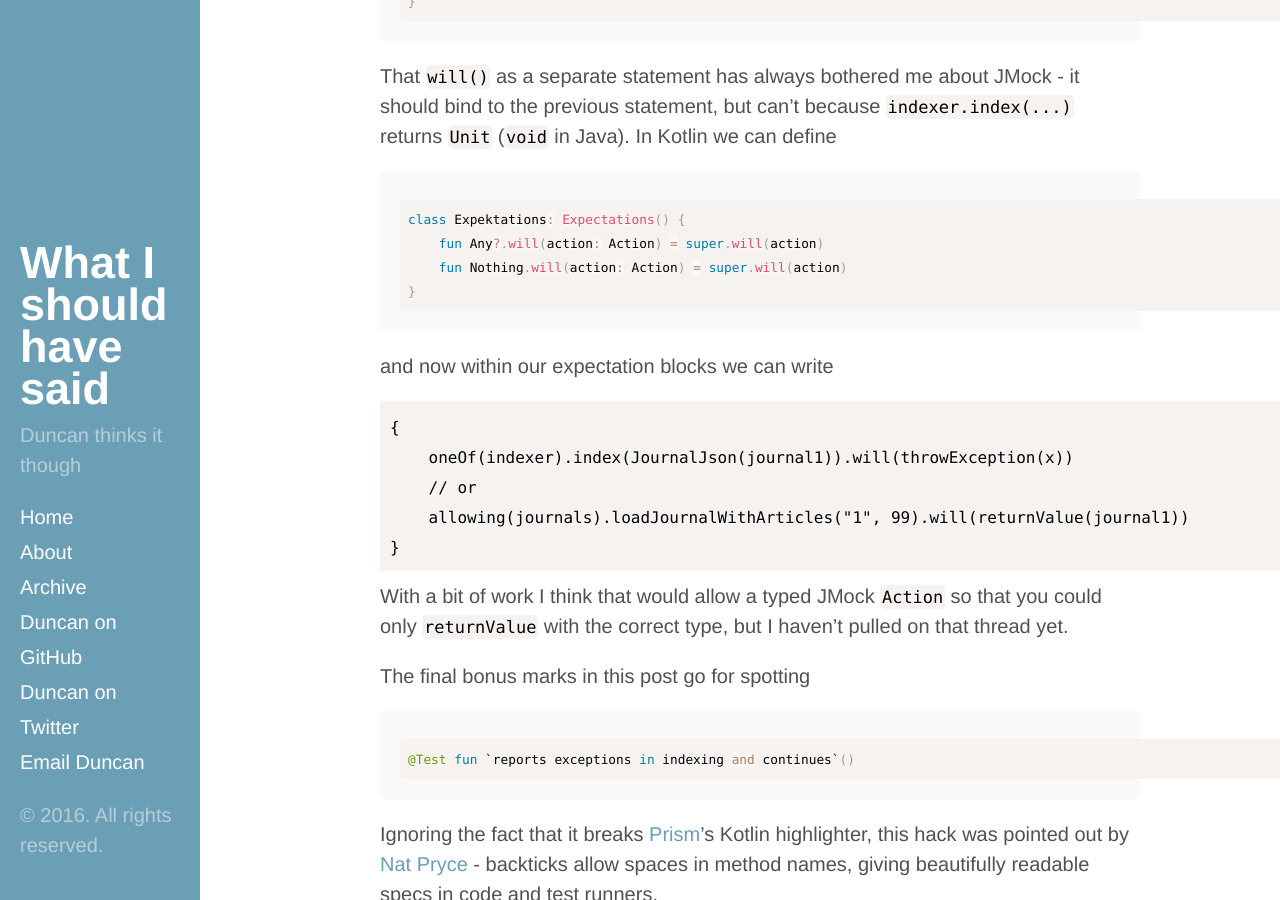
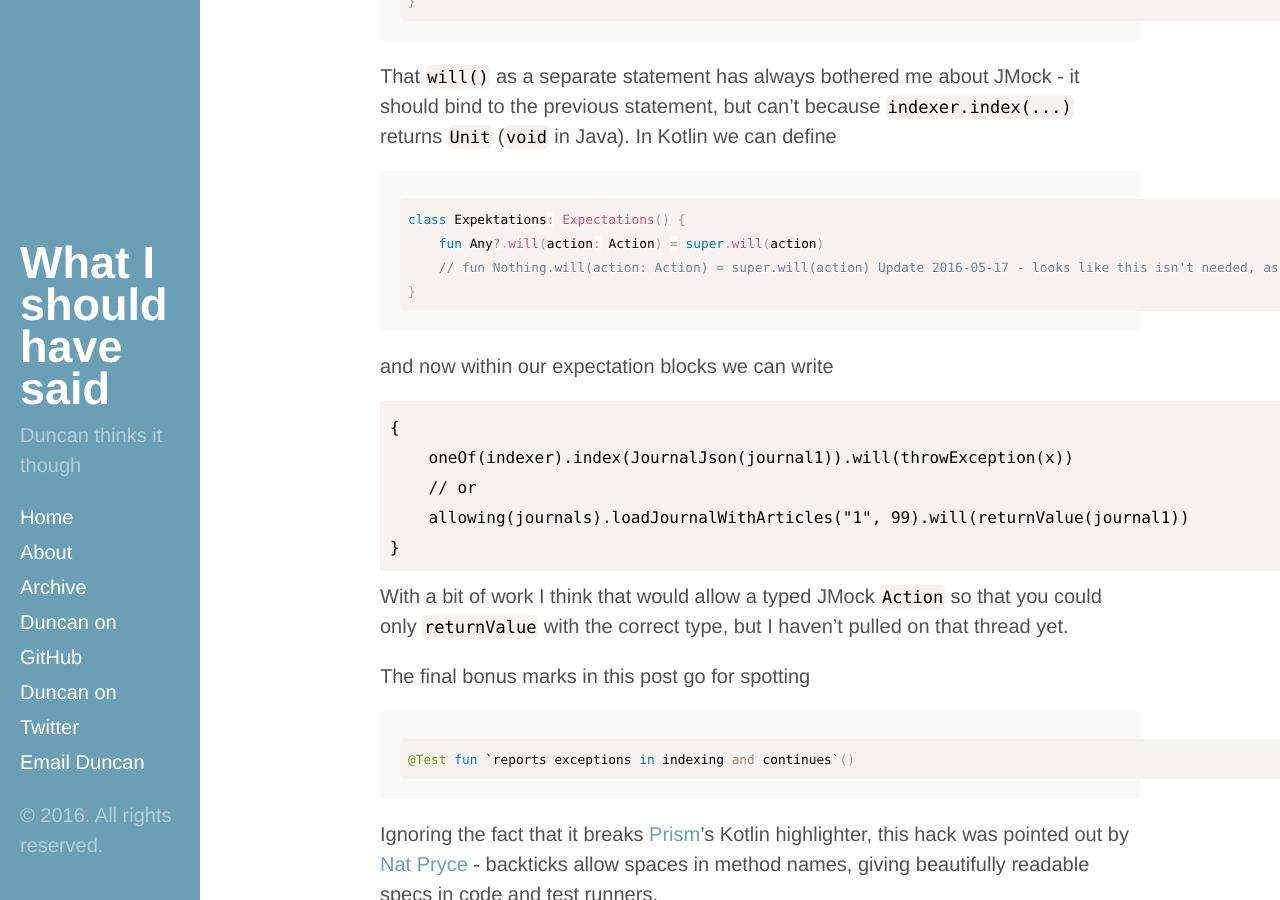
Before and after one commit to dmcg/dmcg.github.io, a Jekyll site: the page built from _posts/2016-05-01-jmock-and-kotlin.md, in a window 1280 px wide and 900 px high, scrolled down 4275 px. Built offline with Jekyll 4.4.1, drawn with Linux system fonts in a browser that asks for light colours; comment, search, counter and statistics services are not loaded.

Commit message:
Errata - don't need to add extension method to Nothing

````diff
--- a/_posts/2016-05-01-jmock-and-kotlin.md
+++ b/_posts/2016-05-01-jmock-and-kotlin.md
@@ -172,7 +172,7 @@ bind to the previous statement, but can't because `indexer.index(...)` returns `
 ``` kotlin
 class Expektations: Expectations() {
     fun Any?.will(action: Action) = super.will(action)
-    fun Nothing.will(action: Action) = super.will(action)
+    // fun Nothing.will(action: Action) = super.will(action) Update 2016-05-17 - looks like this isn't needed, as Unit extends Any
 }
 ```
 
````
